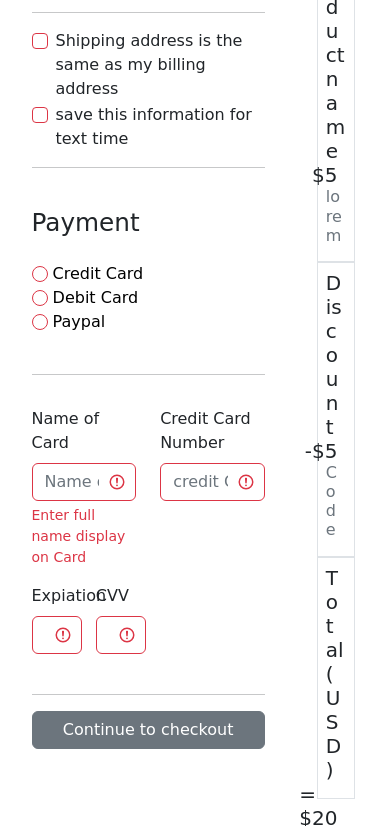
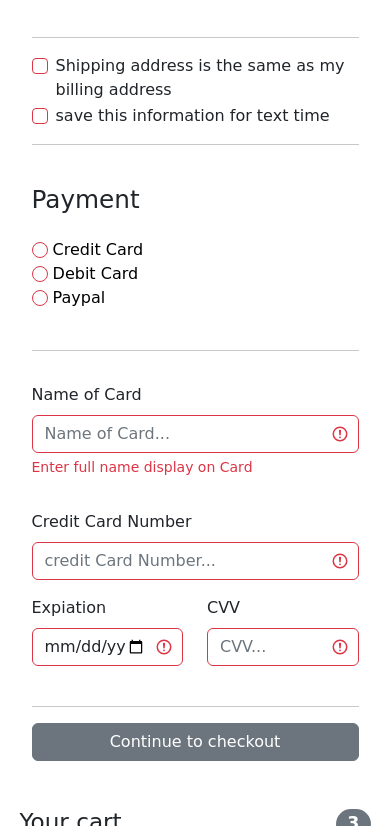
Before and after one commit to DarkRahi999/Validation-Form, a plain HTML site: page index.html in a window 390 px wide. Shown: the part 1174-2000 px from the top of the page. Drawn offline with nearby package versions, Linux system fonts and the light colour scheme; a web font is replaced by a local one.

Commit message:
Responsive design done

```diff
--- a/index.html
+++ b/index.html
@@ -40,7 +40,7 @@
             <div class="my-container">
                 <div class="row">
                 <!--O_-----------{  Start Form section  }-----------_-->
-                    <div class="col-9">
+                    <div class="col-12 col-xl-9">
                         <div class="container">
                         <!---_-----------{  Form Title section }-----------_-->
                             <h2 class="py-4 fw-bolder title">Billing address</h2>
@@ -48,14 +48,14 @@
                                 <!---_-----------{  name Section  }-----------_-->
                                 <div class="row pb-4">
                                 <!---_-----------{  First name box  }-----------_-->
-                                    <div class="col-6">
-                                        <div class="form-group">
+                                    <div class="col-12 col-md-6">
+                                        <div class="form-group pb-sm-3">
                                             <label for="fname" class="form-label">First name</label>
                                              <input type="text" class="form-control" placeholder="Enter your First name ..." minlength="5" required>
                                         </div>
                                     </div>
                                 <!---_-----------{  Last name box  }-----------_-->
-                                    <div class="col-6">
+                                    <div class="col-12 col-md-6">
                                         <div class="form-group">
                                             <label for="lname" class="form-label">Last name</label>
                                             <input type="text" class="form-control" placeholder="Enter your last name..." required>
@@ -162,7 +162,7 @@
                                 <div class="form-group">
                                     <div class="row">
                                     <!---_-----------{  Card name section }-----------_-->
-                                        <div class="col-6">
+                                        <div class="col-12 col-md-6">
                                             <div class="my-3">
                                                 <label for="CardName" class="form-label">Name of Card</label>
                                                 <input type="text" class="form-control" id="CardName" placeholder="Name of Card..." required>
@@ -172,7 +172,7 @@
                                             </div>
                                         </div>
                                     <!---_-----------{  Card Number section }-----------_-->
-                                        <div class="col-6">
+                                        <div class="col-12 col-md-6">
                                             <div class="my-3">
                                                 <label for="CardNamber" class="form-label">Credit Card Number</label>
                                                 <input type="tel" class="form-control" id="CardNamber" placeholder="credit Card Number..." minlength="16" required>
@@ -184,16 +184,16 @@
                                 <div class="form-group pb-4">
                                     <div class="row">
                                     <!---_-----------{  Expiation section }-----------_-->
-                                        <div class="col-3">
+                                        <div class="col-6 col-md-4 col-xl-3">
                                             <label for="date" class="form-label">Expiation</label>
                                             <input type="date" class="form-control" id="date" required>
                                         </div>
                                     <!---_-----------{  CVV section }-----------_-->
-                                        <div class="col-3">
+                                        <div class="col-6 col-md-4 col-xl-3">
                                             <label for="cvv" class="form-label">CVV</label>
                                             <input type="text" class="form-control" id="cvv" placeholder="CVV..." required>
                                         </div>
-                                        <div class="col-6"></div>
+                                        <div class="col-12 col-md-4 col-xl-6"></div>
                                     </div>
                                 </div>
                                 <hr>
@@ -203,7 +203,7 @@
                         </div>
                     </div>
                 <!--O_-----------{  Start Card section  }-----------_-->
-                    <div class="col-3">
+                    <div class="col-12 col-xl-3 ">
                         <div class="card border-0 pt-5">
                         <!---_-----------{  card heading section }-----------_-->
                             <div class="card-head">
```
